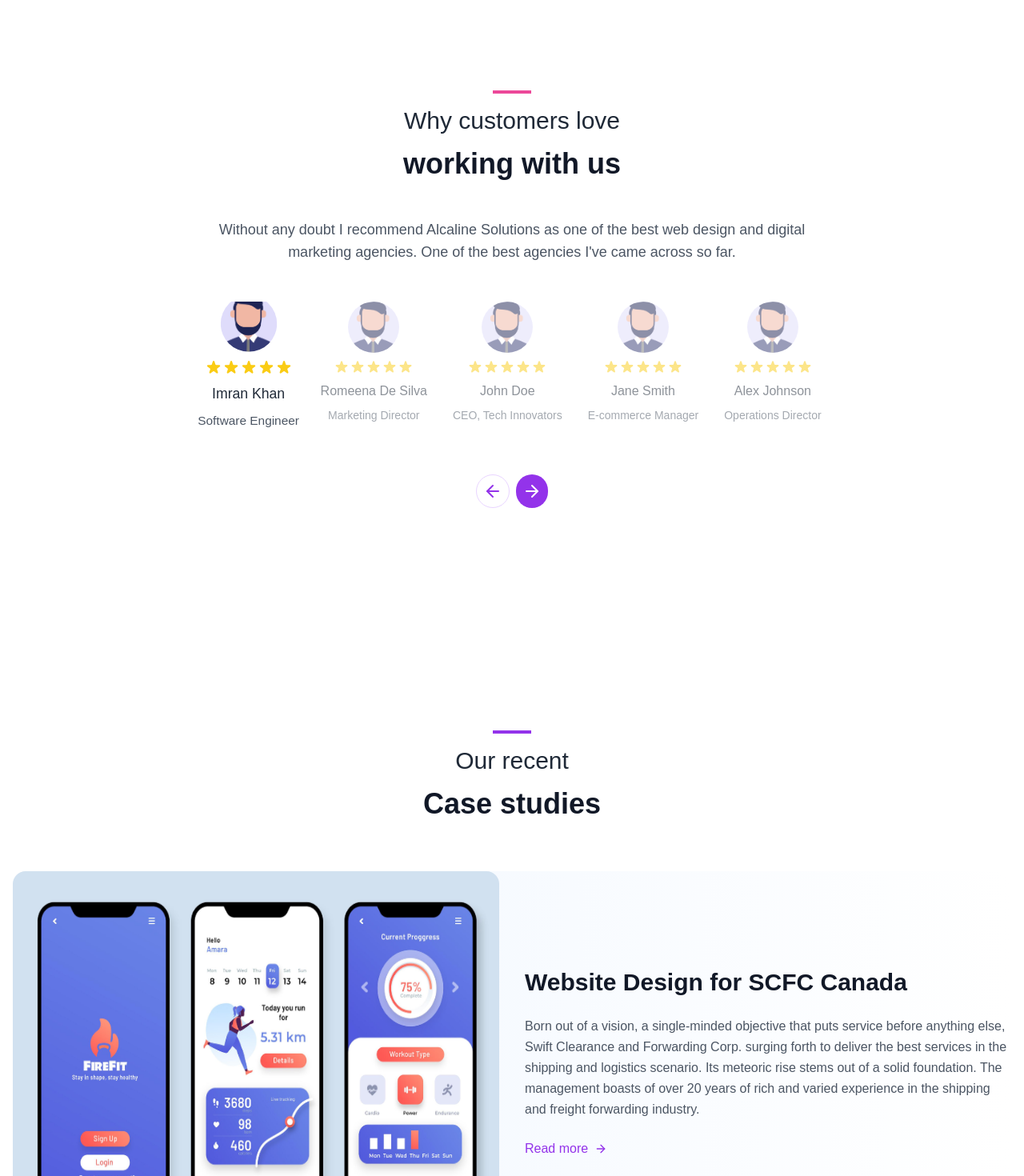
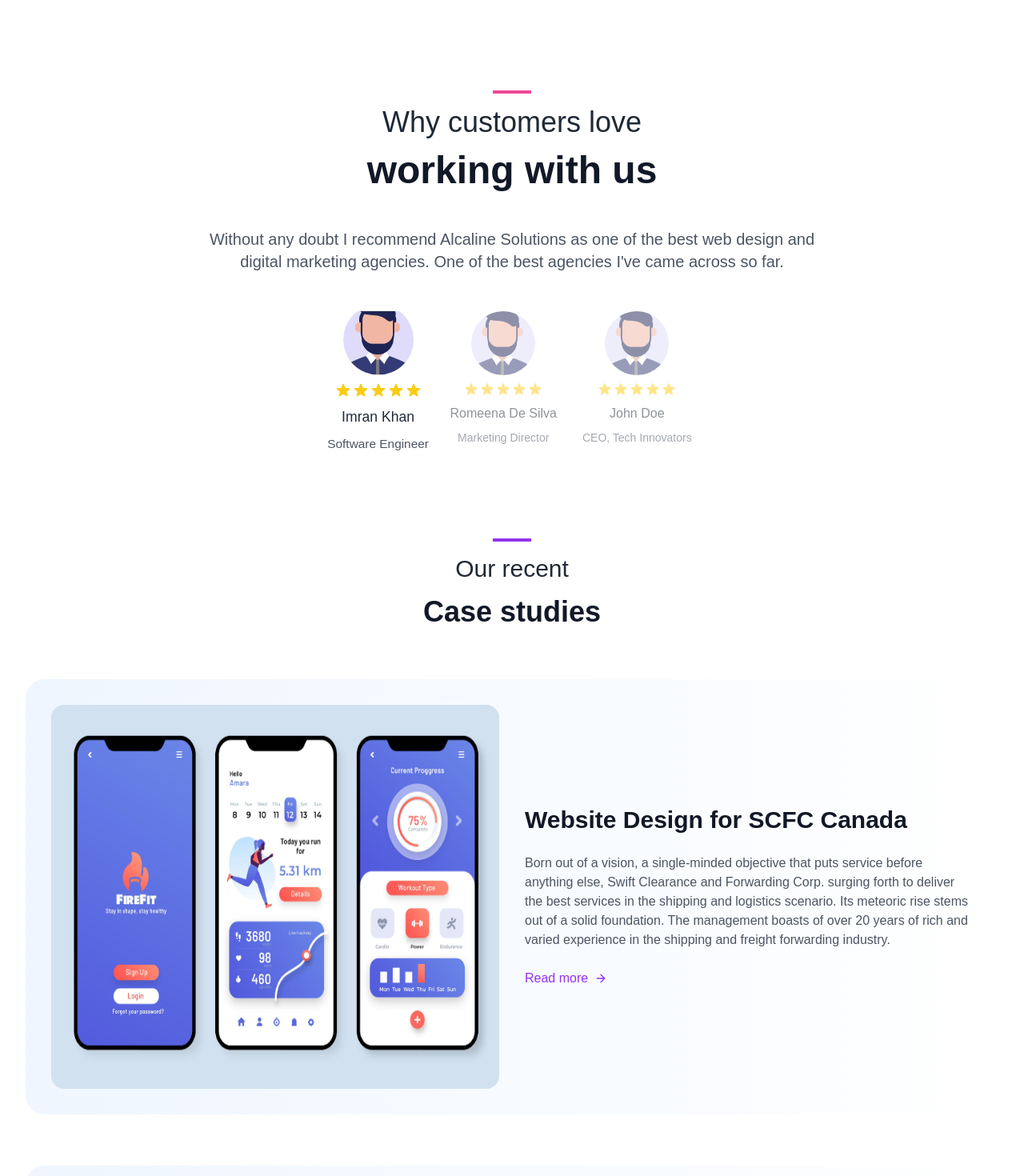
Before and after one commit to Mehulsingh1010/Internship-project, a Next.js app: page / in a window 1280 px wide. Shown: the part 2640-4110 px from the top of the page at 80% size. Built offline with nearby package versions, Linux system fonts and the light colour scheme.

Commit message:
responsiveness

```diff
--- a/components/TestimonialSlider.js
+++ b/components/TestimonialSlider.js
@@ -26,23 +26,10 @@
     role: "CEO, Tech Innovators",
     avatar: "/avatar.png"
   },
-  {
-    id: 4,
-    text: "Working with Alcaline Solutions has been a game-changer for our business. Their digital marketing strategies have helped us reach new audiences and increase our conversion rates.",
-    author: "Jane Smith",
-    role: "E-commerce Manager",
-    avatar: "/avatar.png"
-  },
-  {
-    id: 5,
-    text: "The level of customer service and attention to detail provided by Alcaline Solutions is unmatched. They truly understand our needs and deliver beyond expectations.",
-    author: "Alex Johnson",
-    role: "Operations Director",
-    avatar: "/avatar.png"
-  }
+
 ]
 
-const TestimonialSlider=()=>{
+const TestimonialSlider = () => {
   const [currentTestimonial, setCurrentTestimonial] = useState(0)
 
   const nextTestimonial = () => {
@@ -54,38 +41,20 @@
   }
 
   return (
-    <div className="w-full min-h-screen bg-white">
+    <div className="w-full h-[70vh] bg-white">
       <main className="max-w-7xl mx-auto px-4 py-16">
         <section className="space-y-12">
           <div className="space-y-4 text-center">
             <div className="w-12 h-1 bg-pink-500 mx-auto" />
-            <h1 className="text-3xl font-medium text-gray-800">Why customers love</h1>
-            <h2 className="text-4xl font-bold text-gray-900">working with us</h2>
+            <h1 className="text-3xl font-medium text-gray-800 sm:text-4xl">Why customers love</h1>
+            <h2 className="text-4xl font-bold text-gray-900 sm:text-5xl">working with us</h2>
           </div>
 
           <div className="relative">
             <div className="flex justify-center items-center">
-              {/* <div className="w-24 h-24 absolute -left-12 top-0">
-                <Image
-                  src="/placeholder.svg"
-                  alt="Quote mark"
-                  width={96}
-                  height={96}
-                  className="text-purple-200"
-                />
-              </div> */}
-              <p className="text-center max-w-3xl text-gray-600 text-lg">
+              <p className="text-center max-w-3xl text-gray-600 text-lg sm:text-xl">
                 {testimonials[currentTestimonial].text}
               </p>
-              {/* <div className="w-24 h-24 absolute -right-12 bottom-0 transform rotate-180">
-                <Image
-                  src="/placeholder.svg"
-                  alt="Quote mark"
-                  width={96}
-                  height={96}
-                  className="text-purple-200"
-                />
-              </div> */}
             </div>
           </div>
 
@@ -97,7 +66,7 @@
                   index === currentTestimonial ? 'scale-110' : 'scale-100 opacity-50'
                 }`}
               >
-                <div className="w-16 h-16 relative rounded-full overflow-hidden">
+                <div className="w-16 h-16 relative rounded-full overflow-hidden sm:w-20 sm:h-20">
                   <Image
                     src={testimonial.avatar}
                     alt={testimonial.author}
@@ -112,8 +81,8 @@
                     </svg>
                   ))}
                 </div>
-                <p className="font-medium text-gray-800">{testimonial.author}</p>
-                <p className="text-sm text-gray-600">{testimonial.role}</p>
+                <p className="font-medium text-gray-800 text-sm sm:text-base">{testimonial.author}</p>
+                <p className="text-xs text-gray-600 sm:text-sm">{testimonial.role}</p>
               </div>
             ))}
           </div>
--- a/components/caseStudies.js
+++ b/components/caseStudies.js
@@ -19,38 +19,37 @@
   }
 ]
 
-const CaseStudies=()=> {
+const CaseStudies = () => {
   return (
     <div className="w-full min-h-screen bg-white relative overflow-hidden">
-
-      <main className="max-w-7xl mx-auto px-4 py-16">
-        <div className="space-y-16">
+      <main className="max-w-7xl mx-auto px-4 sm:px-6 lg:px-8 py-8 sm:py-12 lg:py-16">
+        <div className="space-y-8 sm:space-y-12 lg:space-y-16">
           {/* Header */}
-          <div className="text-center space-y-4">
+          <div className="text-center space-y-2 sm:space-y-4">
             <div className="w-12 h-1 bg-purple-600 mx-auto" />
-            <h1 className="text-3xl font-medium text-gray-800">Our recent</h1>
-            <h2 className="text-4xl font-bold text-gray-900">Case studies</h2>
+            <h1 className="text-2xl sm:text-3xl font-medium text-gray-800">Our recent</h1>
+            <h2 className="text-3xl sm:text-4xl font-bold text-gray-900">Case studies</h2>
           </div>
 
           {/* Case Studies */}
           {caseStudies.map((study, index) => (
-            <div key={index} className="grid lg:grid-cols-2 gap-8 bg-gradient-to-r from-blue-50 to-white rounded-3xl ">
-              {/* Left Side - Image */}
-              <div className="relative h-[480px] w-full">
+            <div key={index} className="flex flex-col lg:flex-row gap-6 lg:gap-8 bg-gradient-to-r from-blue-50 to-white rounded-3xl p-6 sm:p-8">
+              {/* Image */}
+              <div className="relative h-64 sm:h-80 lg:h-[480px] w-full lg:w-1/2">
                 <Image
                   src={study.image}
                   alt={study.title}
                   fill
-                  className=" rounded-2xl"
+                  className="rounded-2xl "
                 />
               </div>
 
-              {/* Right Side - Content */}
-              <div className="flex flex-col justify-center space-y-6">
-                <h3 className="text-3xl font-bold text-gray-900">
+              {/* Content */}
+              <div className="flex flex-col justify-center space-y-4 sm:space-y-6 lg:w-1/2">
+                <h3 className="text-2xl sm:text-3xl font-bold text-gray-900">
                   {study.title}
                 </h3>
-                <p className="text-gray-600 leading-relaxed">
+                <p className="text-sm sm:text-base text-gray-600 leading-relaxed">
                   {study.description}
                 </p>
                 <a
```
